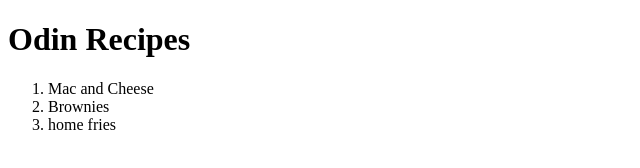
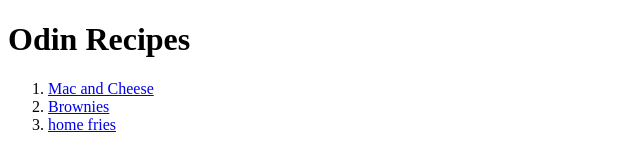
Before and after one commit to sdecu/repos, a plain HTML site: page odin-recipes/index.html in a window 1280 px wide. Shown: the whole page, without its empty margins (0-640 px from the left). Drawn offline with Linux system fonts and the light colour scheme.

Commit message:
link items in list to according html doc

```diff
--- a/odin-recipes/index.html
+++ b/odin-recipes/index.html
@@ -9,9 +9,9 @@
 <body>
     <h1>Odin Recipes</h1>
     <ol>
-        <li>Mac and Cheese</li>
-        <li>Brownies</li>
-        <li>home fries</li>
+        <li><a href="./mac.html">Mac and Cheese</a></li>
+        <li><a href="brownies.html">Brownies</a></li>
+        <li><a href="fries.html">home fries</a></li>
     </ol>
 </body>
 </html>
```
